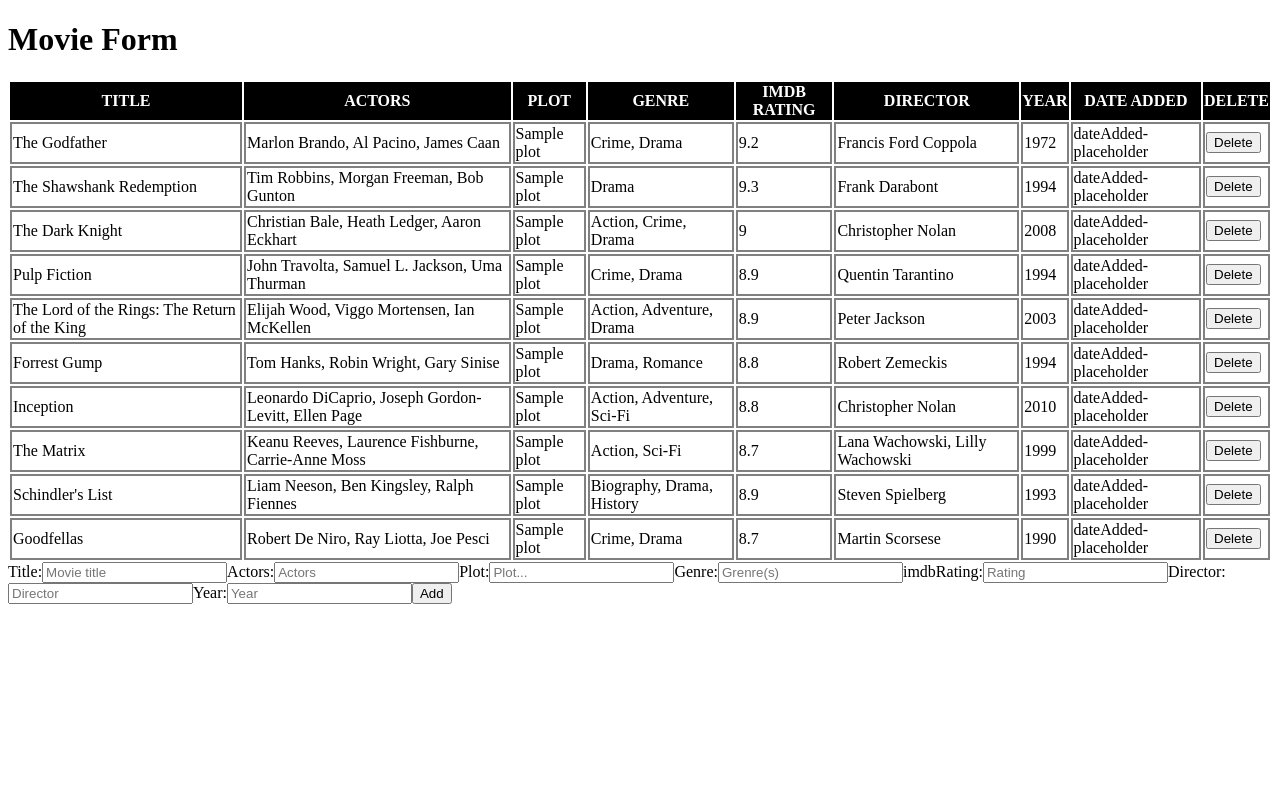
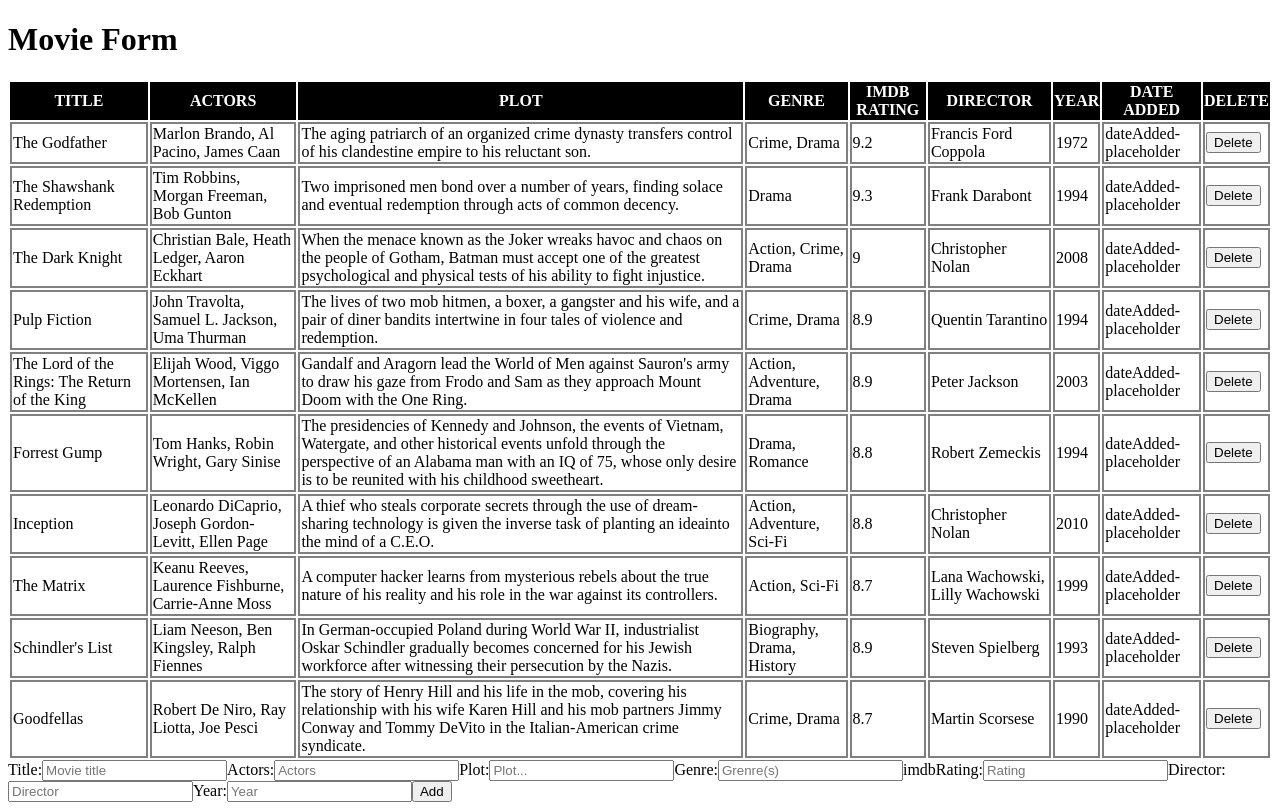
Before and after one commit to Michael-J-Fernandez/movie-project, a React (Create React App) app: page / in a window 1280 px wide. Built offline with nearby package versions, Linux system fonts and the light colour scheme.

Commit message:
Changed plot data from placeholder data to real plot data.

```diff
--- a/src/data.js
+++ b/src/data.js
@@ -4,8 +4,8 @@
   {
     title: "The Godfather",
     actors: ["Marlon Brando", "Al Pacino", "James Caan"],
-    plot: "Sample plot",
-    // plot: "The aging patriarch of an organized crime dynasty transfers control of his clandestine empire to his reluctant son.",
+    //-- plot: "Sample plot",
+    plot: "The aging patriarch of an organized crime dynasty transfers control of his clandestine empire to his reluctant son.",
     genre: "Crime, Drama",
     imdbRating: 9.2,
     director: "Francis Ford Coppola",
@@ -15,8 +15,8 @@
   {
     title: "The Shawshank Redemption",
     actors: ["Tim Robbins", "Morgan Freeman", "Bob Gunton"],
-    plot: "Sample plot",
-    // plot: "Two imprisoned men bond over a number of years, finding solace and eventual redemption through acts of common decency.",
+    //-- plot: "Sample plot",
+    plot: "Two imprisoned men bond over a number of years, finding solace and eventual redemption through acts of common decency.",
     genre: "Drama",
     imdbRating: 9.3,
     director: "Frank Darabont",
@@ -26,8 +26,8 @@
   {
     title: "The Dark Knight",
     actors: ["Christian Bale", "Heath Ledger", "Aaron Eckhart"],
-    plot: "Sample plot",
-    // plot: "When the menace known as the Joker wreaks havoc and chaos on the people of Gotham, Batman must accept one of the greatest psychological and physical tests of his ability to fight injustice.",
+    //-- plot: "Sample plot",
+    plot: "When the menace known as the Joker wreaks havoc and chaos on the people of Gotham, Batman must accept one of the greatest psychological and physical tests of his ability to fight injustice.",
     genre: "Action, Crime, Drama",
     imdbRating: 9.0,
     director: "Christopher Nolan",
@@ -37,8 +37,8 @@
   {
     title: "Pulp Fiction",
     actors: ["John Travolta", "Samuel L. Jackson", "Uma Thurman"],
-    plot: "Sample plot",
-    // plot: "The lives of two mob hitmen, a boxer, a gangster and his wife, and a pair of diner bandits intertwine in four tales of violence and redemption.",
+    //-- plot: "Sample plot",
+    plot: "The lives of two mob hitmen, a boxer, a gangster and his wife, and a pair of diner bandits intertwine in four tales of violence and redemption.",
     genre: "Crime, Drama",
     imdbRating: 8.9,
     director: "Quentin Tarantino",
@@ -48,8 +48,8 @@
   {
     title: "The Lord of the Rings: The Return of the King",
     actors: ["Elijah Wood", "Viggo Mortensen", "Ian McKellen"],
-    plot: "Sample plot",
-    // plot: "Gandalf and Aragorn lead the World of Men against Sauron's army to draw his gaze from Frodo and Sam as they approach Mount Doom with the One Ring.",
+    //-- plot: "Sample plot",
+    plot: "Gandalf and Aragorn lead the World of Men against Sauron's army to draw his gaze from Frodo and Sam as they approach Mount Doom with the One Ring.",
     genre: "Action, Adventure, Drama",
     imdbRating: 8.9,
     director: "Peter Jackson",
@@ -59,8 +59,8 @@
   {
     title: "Forrest Gump",
     actors: ["Tom Hanks", "Robin Wright", "Gary Sinise"],
-    plot: "Sample plot",
-    // plot: "The presidencies of Kennedy and Johnson, the events of Vietnam, Watergate, and other historical events unfold through the perspective of an Alabama man with an IQ of 75, whose only desire is to be reunited with his childhood sweetheart.",
+    //-- plot: "Sample plot",
+    plot: "The presidencies of Kennedy and Johnson, the events of Vietnam, Watergate, and other historical events unfold through the perspective of an Alabama man with an IQ of 75, whose only desire is to be reunited with his childhood sweetheart.",
     genre: "Drama, Romance",
     imdbRating: 8.8,
     director: "Robert Zemeckis",
@@ -70,8 +70,8 @@
   {
     title: "Inception",
     actors: ["Leonardo DiCaprio", "Joseph Gordon-Levitt", "Ellen Page"],
-    plot: "Sample plot",
-    // plot: "A thief who steals corporate secrets through the use of dream-sharing technology is given the inverse task of planting an ideainto the mind of a C.E.O.",
+    //-- plot: "Sample plot",
+    plot: "A thief who steals corporate secrets through the use of dream-sharing technology is given the inverse task of planting an ideainto the mind of a C.E.O.",
     genre: "Action, Adventure, Sci-Fi",
     imdbRating: 8.8,
     director: "Christopher Nolan",
@@ -81,8 +81,8 @@
   {
     title: "The Matrix",
     actors: ["Keanu Reeves", "Laurence Fishburne", "Carrie-Anne Moss"],
-    plot: "Sample plot",
-    // plot: "A computer hacker learns from mysterious rebels about the true nature of his reality and his role in the war against its controllers.",
+    //-- plot: "Sample plot",
+    plot: "A computer hacker learns from mysterious rebels about the true nature of his reality and his role in the war against its controllers.",
     genre: "Action, Sci-Fi",
     imdbRating: 8.7,
     director: "Lana Wachowski, Lilly Wachowski",
@@ -92,8 +92,8 @@
   {
     title: "Schindler's List",
     actors: ["Liam Neeson", "Ben Kingsley", "Ralph Fiennes"],
-    plot: "Sample plot",
-    // plot: "In German-occupied Poland during World War II, industrialist Oskar Schindler gradually becomes concerned for his Jewish workforce after witnessing their persecution by the Nazis.",
+    //-- plot: "Sample plot",
+    plot: "In German-occupied Poland during World War II, industrialist Oskar Schindler gradually becomes concerned for his Jewish workforce after witnessing their persecution by the Nazis.",
     genre: "Biography, Drama, History",
     imdbRating: 8.9,
     director: "Steven Spielberg",
@@ -103,8 +103,8 @@
   {
     title: "Goodfellas",
     actors: ["Robert De Niro", "Ray Liotta", "Joe Pesci"],
-    plot: "Sample plot",
-    // plot: "The story of Henry Hill and his life in the mob, covering his relationship with his wife Karen Hill and his mob partners Jimmy Conway and Tommy DeVito in the Italian-American crime syndicate.",
+    //-- plot: "Sample plot",
+    plot: "The story of Henry Hill and his life in the mob, covering his relationship with his wife Karen Hill and his mob partners Jimmy Conway and Tommy DeVito in the Italian-American crime syndicate.",
     genre: "Crime, Drama",
     imdbRating: 8.7,
     director: "Martin Scorsese",
```
